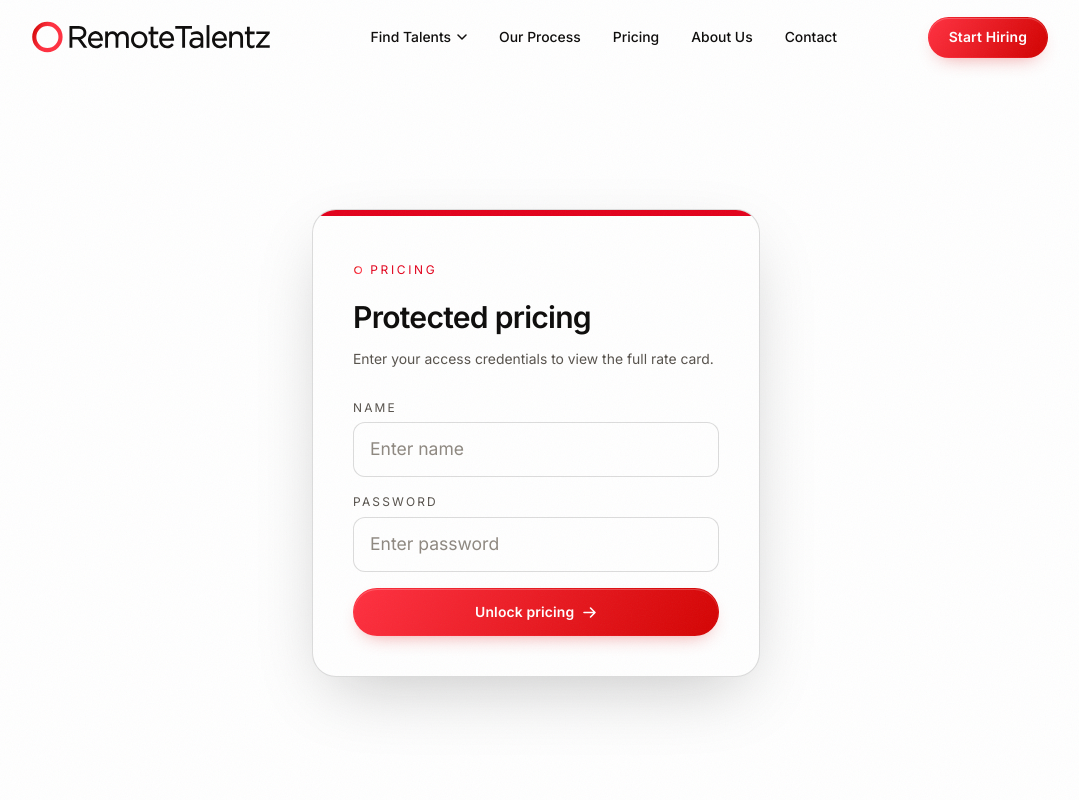
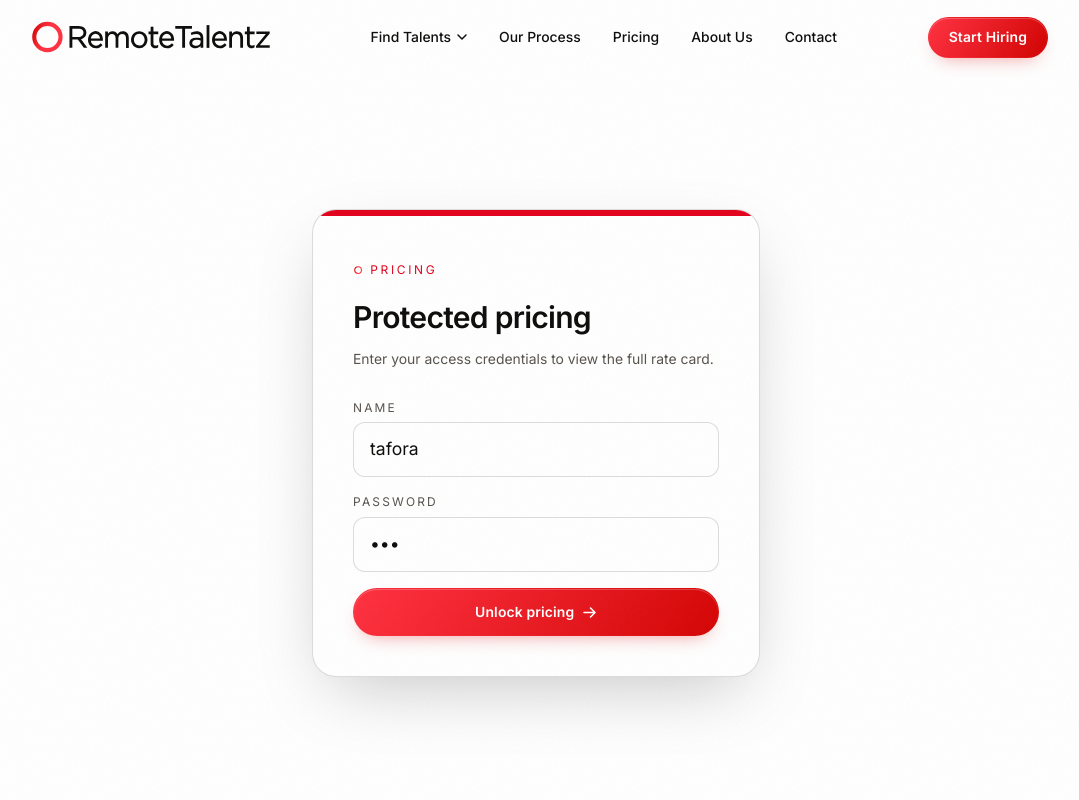
Before and after one commit to TaforaTech/remote-talentz, a Next.js app: page /pricing in a window 1280 px wide. Shown: the top 800 px of the page, without its empty margins (104-1183 px from the left). Built offline with nearby package versions, Linux system fonts and the light colour scheme.

Commit message:
feat: default name and password

```diff
--- a/src/components/PricingGate.tsx
+++ b/src/components/PricingGate.tsx
@@ -16,8 +16,9 @@ export default function PricingGate() {
 }
 
 function Gate({ onUnlock }: { onUnlock: () => void }) {
-  const [name, setName] = useState("");
-  const [password, setPassword] = useState("");
+  // Pre-filled for development so the gate can be cleared with one click.
+  const [name, setName] = useState(ACCESS_NAME);
+  const [password, setPassword] = useState(ACCESS_PASSWORD);
   const [error, setError] = useState(false);
   const firstFieldRef = useRef<HTMLInputElement>(null);
 
```
